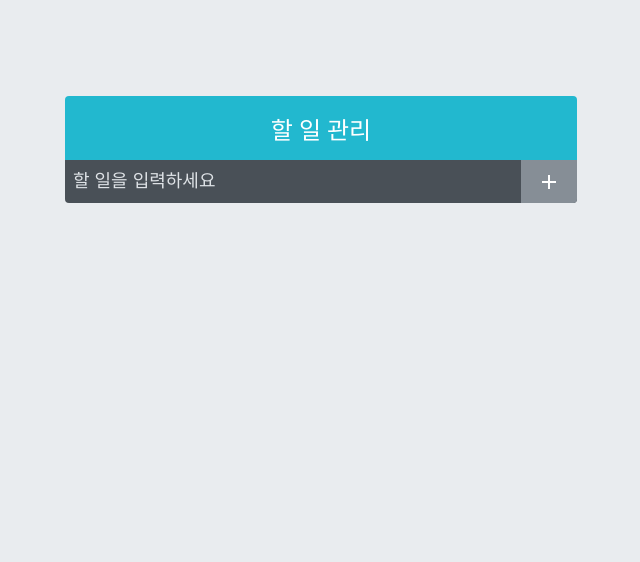
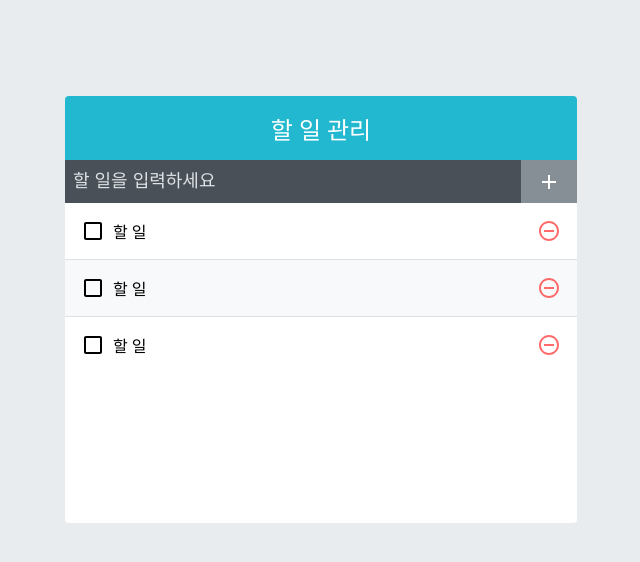
Before and after one commit to romingoon/react-to-do, a React (Vite) app: page / in a window 1280 px wide. Shown: the top 562 px of the page, without its empty margins (319-959 px from the left). Built offline with nearby package versions, Linux system fonts and the light colour scheme.

Commit message:
TodoListItem/TodoList 컴포넌트 구현 및 스타일링

```diff
--- a/src/App.tsx
+++ b/src/App.tsx
@@ -1,10 +1,12 @@
 import TodoInsert from './components/TodoInsert';
+import TodoList from './components/TodoList';
 import TodoTemplate from './components/TodoTemplate';
 
 const App = () => {
   return (
     <TodoTemplate>
       <TodoInsert />
+      <TodoList />
     </TodoTemplate>
   );
 };
--- a/src/components/TodoInsert.tsx
+++ b/src/components/TodoInsert.tsx
@@ -1,5 +1,5 @@
 import { MdAdd } from 'react-icons/md';
-import './TodoInsert.scss';
+import '../styles/TodoInsert.scss';
 
 const TodoInsert = () => {
   return (
--- /dev/null
+++ b/src/components/TodoList.tsx
@@ -0,0 +1,14 @@
+import TodoListItem from './TodoListItem';
+import '../styles/TodoList.scss';
+
+const TodoList = () => {
+  return (
+    <div className='TodoList'>
+      <TodoListItem />
+      <TodoListItem />
+      <TodoListItem />
+    </div>
+  );
+};
+
+export default TodoList;
--- /dev/null
+++ b/src/components/TodoListItem.tsx
@@ -0,0 +1,22 @@
+import {
+  MdCheckBoxOutlineBlank,
+  MdCheckBox,
+  MdRemoveCircleOutline,
+} from 'react-icons/md';
+import '../styles/TodoListItem.scss';
+
+const TodoListItem = () => {
+  return (
+    <div className='TodoListItem'>
+      <div className='checkbox'>
+        <MdCheckBoxOutlineBlank />
+        <div className='text'>할 일</div>
+      </div>
+      <div className='remove'>
+        <MdRemoveCircleOutline />
+      </div>
+    </div>
+  );
+};
+
+export default TodoListItem;
--- a/src/components/TodoTemplate.tsx
+++ b/src/components/TodoTemplate.tsx
@@ -1,4 +1,4 @@
-import './TodoTemplate.scss';
+import '../styles/TodoTemplate.scss';
 
 const TodoTemplate = ({ children }: any) => {
   return (
--- /dev/null
+++ b/src/styles/TodoList.scss
@@ -0,0 +1,5 @@
+.TodoList {
+  min-height: 320px;
+  max-height: 513px;
+  overflow-y: auto;
+}
--- /dev/null
+++ b/src/styles/TodoListItem.scss
@@ -0,0 +1,46 @@
+.TodoListItem {
+  padding: 1rem;
+  display: flex;
+  align-items: center; //세로 중앙정렬
+  &:nth-child(even) {
+    background: #f8f9fa;
+  }
+  .checkbox {
+    cursor: pointer;
+    flex: 1; //차지할 수 있는 영역 모두 차지
+    display: flex;
+    align-items: center; //세로 중앙정렬
+    svg {
+      // 아이콘
+      font-size: 1.5rem;
+    }
+    .text {
+      margin-left: 0.5rem;
+      flex: 1; //차지할 수 있는 영역 모두 차지
+    }
+    //체크 되었을 때 보여 줄 스타일
+    &.checked {
+      svg {
+        color: #22b8cf;
+      }
+      .text {
+        color: #adb5bd;
+        text-decoration: line-through;
+      }
+    }
+  }
+  .remove {
+    display: flex;
+    align-items: center;
+    font-size: 1.5rem;
+    color: #ff6b6b;
+    cursor: pointer;
+    &:hover {
+      color: #ff8787;
+    }
+  }
+  // 엘리먼트 사이 사이에 테두리 넣어줌
+  & + & {
+    border-top: 1px solid #dee2e6;
+  }
+}
```
Also changed, not shown: src/styles/TodoInsert.scss (renamed from src/components/TodoInsert.scss), src/styles/TodoTemplate.scss (renamed from src/components/TodoTemplate.scss).
